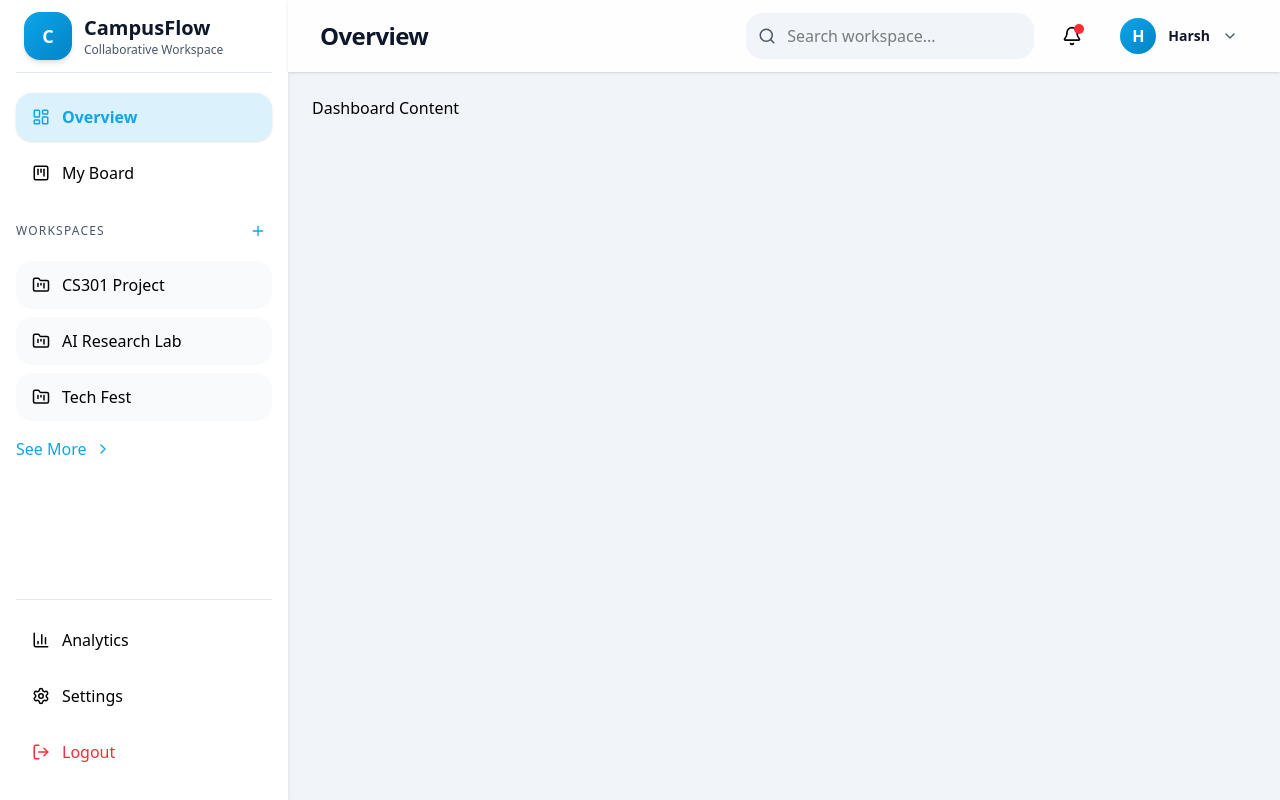
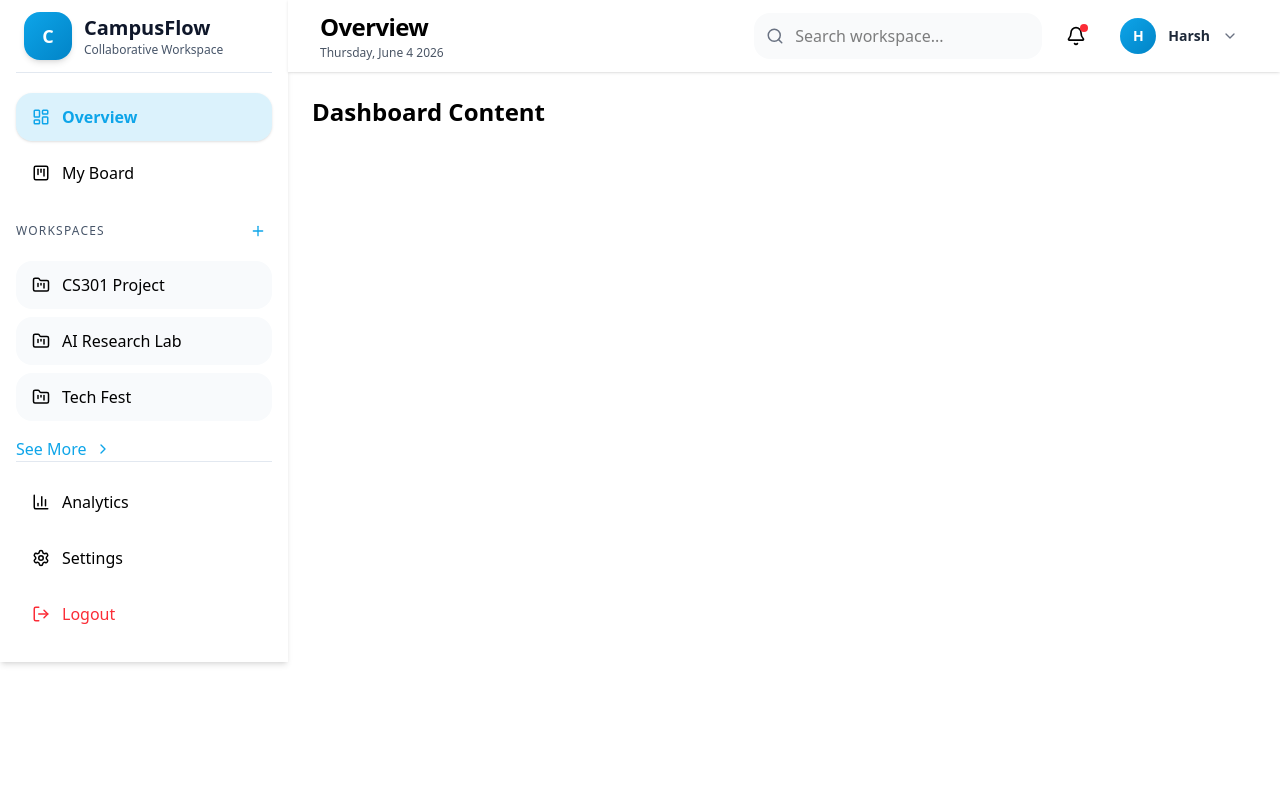
Before and after one commit to AshuNewatia/SoC, a React (Vite) app in the folder frontend/: page / in a window 1280 px wide. Built offline with nearby package versions, Linux system fonts and the light colour scheme.

Commit message:
responsive frontend done

```diff
--- a/frontend/src/App.jsx
+++ b/frontend/src/App.jsx
@@ -1,3 +1,4 @@
+import { useState } from "react";
 import { BrowserRouter, Routes, Route, Navigate } from "react-router-dom";
 
 import Login from "./pages/Login";
@@ -6,15 +7,18 @@ import Dashboard from "./pages/Dashboard";
 import Analytics from "./pages/Analytics";
 import Settings from "./pages/Settings";
 import Workspace from "./pages/Workspace";
-import MyBoard from "./pages/MyBoard"
+import MyBoard from "./pages/MyBoard";
 import OAuthCallback from "./pages/OAuthCallback";
 
+import Sidebar from "./components/sidebar/Sidebar";
+import Header from "./components/header/Header";
 import { useAuth } from "./context/authContext";
+
 
 // function ProtectedRoute({ children }) {
 //   const { user, loading } = useAuth();
 //   if (loading) {
-//     return <div>Loading...</div>;
+//     return <div className="flex items-center justify-center h-screen">Loading...</div>;
 //   }
 //   if (!user) {
 //     return <Navigate to="/login" />;
@@ -22,63 +26,81 @@ import { useAuth } from "./context/authContext";
 //   return children;
 // }
 
+// ✅ This layout includes the responsive sidebar + header
+function AuthenticatedLayout({ children }) {
+  const [sidebarOpen, setSidebarOpen] = useState(false);
+
+  return (
+    <div className="flex min-h-screen">
+      <Sidebar isOpen={sidebarOpen} onClose={() => setSidebarOpen(false)} />
+      <main className="flex-1">
+        <Header onMenuClick={() => setSidebarOpen(true)} />
+        {children}
+      </main>
+    </div>
+  );
+}
+
 function App() {
   return (
     <BrowserRouter>
       <Routes>
-
         {/* Public Routes */}
         <Route path="/login" element={<Login />} />
         <Route path="/signup" element={<Signup />} />
         <Route path="/oauth/callback" element={<OAuthCallback />} />
 
-        {/* Protected Routes */}
-
+        {/* ✅ Protected Routes with both guards and the responsive layout */}
         <Route
           path="/"
           element={
             // <ProtectedRoute>
-              <Dashboard />
+              <AuthenticatedLayout>
+                <Dashboard />
+              </AuthenticatedLayout>
             // </ProtectedRoute>
           }
         />
-
         <Route
           path="/analytics"
           element={
             // <ProtectedRoute>
-              <Analytics />
+              <AuthenticatedLayout>
+                <Analytics />
+              </AuthenticatedLayout>
             // </ProtectedRoute>
           }
         />
-
         <Route
           path="/settings"
           element={
             // <ProtectedRoute>
-              <Settings />
+              <AuthenticatedLayout>
+                <Settings />
+              </AuthenticatedLayout>
             // </ProtectedRoute>
           }
         />
-
         <Route
           path="/workspace/:id"
           element={
             // <ProtectedRoute>
-              <Workspace />
+              <AuthenticatedLayout>
+                <Workspace />
+              </AuthenticatedLayout>
             // </ProtectedRoute>
           }
         />
-
         <Route
           path="/myboard"
           element={
             // <ProtectedRoute>
-              <MyBoard />
+              <AuthenticatedLayout>
+                <MyBoard />
+              </AuthenticatedLayout>
             // </ProtectedRoute>
           }
         />
-
       </Routes>
     </BrowserRouter>
   );
--- a/frontend/src/components/header/Header.jsx
+++ b/frontend/src/components/header/Header.jsx
@@ -1,38 +1,57 @@
-import { Bell, Search, ChevronDown } from "lucide-react";
+// components/Header.jsx
+import { Bell, Search, ChevronDown, Menu } from "lucide-react";
 
-export default function Header({ title = "Overview" }) {
+export default function Header({ title = "Overview", onMenuClick }) {
+  const today = new Date();
+  const weekday = today.toLocaleDateString("en-US", { weekday: "long" });
+  const month = today.toLocaleDateString("en-US", { month: "long" });
+  const day = today.getDate();
+  const year = today.getFullYear();
+  const formattedDate = `${weekday}, ${month} ${day} ${year}`;
+
   return (
-    <header className="h-18 bg-white/90 backdrop-blur-md shadow-sm px-8 flex items-center justify-between sticky top-0 z-30">
-      {/* Left Side */}
-      <div>
-        <h1 className="text-2xl font-bold text-text-primary tracking-tight">{title}</h1>
+    <header className="h-16 md:h-18 bg-white/90 backdrop-blur-md shadow-sm px-4 md:px-8 flex items-center justify-between sticky top-0 z-30">
+      {/* Left Side: menu button + title + date */}
+      <div className="flex items-center gap-3">
+        {/* Menu button - visible only on mobile */}
+        <button
+          onClick={onMenuClick}
+          className="md:hidden p-2 -ml-2 rounded-lg hover:bg-gray-100 transition-all"
+          aria-label="Open menu"
+        >
+          <Menu size={20} />
+        </button>
+        <div>
+          <h1 className="text-xl md:text-2xl font-bold text-black tracking-tight">{title}</h1>
+          <p className="text-xs text-gray-600 mt-0.5 hidden md:block">{formattedDate}</p>
+        </div>
       </div>
 
-      {/* Right Side */}
-      <div className="flex items-center gap-4">
-        {/* Search */}
+      {/* Right Side: search, notification, profile (same as before) */}
+      <div className="flex items-center gap-2 md:gap-4">
         <div className="relative">
-          <Search size={18} className="absolute left-3 top-1/2 -translate-y-1/2 text-text-secondary" />
-          <input
-            type="text"
-            placeholder="Search workspace..."
-            className="w-72 pl-10 pr-4 py-2.5 rounded-2xl bg-bg-light border border-transparent outline-none focus:border-primary focus:ring-4 focus:ring-primary/10 transition-all"
-          />
+          <button className="md:hidden p-2 rounded-full hover:bg-gray-100 transition-all">
+            <Search size={18} className="text-gray-600" />
+          </button>
+          <div className="hidden md:block relative">
+            <Search size={18} className="absolute left-3 top-1/2 -translate-y-1/2 text-gray-500" />
+            <input
+              type="text"
+              placeholder="Search workspace..."
+              className="w-64 lg:w-72 pl-10 pr-4 py-2.5 rounded-2xl bg-gray-50 border border-transparent outline-none focus:border-primary focus:ring-4 focus:ring-primary/10 transition-all"
+            />
+          </div>
         </div>
-
-        {/* Notification */}
-        <button className="relative p-3 rounded-2xl hover:bg-bg-light hover:shadow-sm transition-all">
+        <button className="relative p-2 rounded-full hover:bg-gray-100 transition-all">
           <Bell size={20} />
-          <span className="absolute top-2.5 right-2.5 w-2.5 h-2.5 rounded-full bg-red-500" />
+          <span className="absolute top-1.5 right-1.5 w-2 h-2 rounded-full bg-red-500" />
         </button>
-
-        {/* Profile */}
-        <button className="flex items-center gap-3 px-2.5 py-1.5 rounded-2xl hover:bg-bg-light hover:shadow-sm transition-all">
-          <div className="w-9 h-9 rounded-full bg-gradient-to-br from-primary to-primary-hover flex items-center justify-center text-white font-semibold">
+        <button className="flex items-center gap-2 md:gap-3 pl-0 md:pl-2.5 pr-0 md:pr-2.5 py-1 rounded-full hover:bg-gray-100 transition-all">
+          <div className="w-8 h-8 md:w-9 md:h-9 rounded-full bg-gradient-to-br from-primary to-primary-hover flex items-center justify-center text-white font-semibold text-sm">
             H
           </div>
-          <p className="text-sm font-semibold text-text-primary">Harsh</p>
-          <ChevronDown size={16} className="text-text-secondary" />
+          <p className="text-sm font-semibold text-gray-800 hidden md:block">Harsh</p>
+          <ChevronDown size={16} className="text-gray-500 hidden md:block" />
         </button>
       </div>
     </header>
--- a/frontend/src/components/layouts/AppLayout.jsx
+++ b/frontend/src/components/layouts/AppLayout.jsx
@@ -3,7 +3,7 @@ import Header from "../header/Header";
 
 export default function AppLayout({ children, title }) {
   return (
-    <div className="flex h-screen bg-bg-light">
+    <div className="flex h-screen bg-slate-100">
       <Sidebar />
 
       <div className="flex-1 flex flex-col">
--- a/frontend/src/components/sidebar/Sidebar.jsx
+++ b/frontend/src/components/sidebar/Sidebar.jsx
@@ -7,6 +7,7 @@ import {
   LogOut,
   Plus,
   ChevronRight,
+  X,
 } from "lucide-react";
 
 const workspaces = [
@@ -15,11 +16,41 @@ const workspaces = [
   "Tech Fest",
 ];
 
-export default function Sidebar() {
+export default function Sidebar({ isOpen = false, onClose = () => {} }) {
   return (
-    <aside className="w-72 h-screen bg-white shadow-md relative z-30 flex flex-col">
-      {/* Logo */}
-      <div className="h-[72px] px-6 flex items-center">
+    <>
+      {/* Mobile overlay */}
+      {isOpen && (
+        <div
+          className="fixed inset-0 bg-black/50 z-40 md:hidden transition-opacity duration-300"
+          onClick={onClose}
+        />
+      )}
+
+      {/* Sidebar */}
+      <aside
+        className={`
+          fixed top-0 left-0 h-full w-72 bg-white shadow-md z-50 flex flex-col
+          transition-transform duration-300 ease-in-out
+          md:relative md:translate-x-0 md:z-30
+          ${isOpen ? "translate-x-0" : "-translate-x-full"}
+        `}
+      >
+        {/* Mobile header (close button + logo) */}
+        <div className="flex items-center justify-between p-4 border-b border-slate-200 md:hidden">
+          <div className="flex items-center gap-2">
+            <div className="w-10 h-10 rounded-xl bg-gradient-to-br from-primary to-primary-hover flex items-center justify-center text-white font-bold text-lg shadow-md">
+              C
+            </div>
+            <h1 className="font-bold text-xl text-text-primary">CampusFlow</h1>
+          </div>
+          <button onClick={onClose} className="p-1 rounded-lg hover:bg-slate-100 transition">
+            <X size={20} />
+          </button>
+        </div>
+
+        {/* Desktop logo – left aligned (as original) */}
+        <div className="hidden md:flex h-[72px] px-6 items-center">
           <div className="flex items-center gap-3">
             <div className="w-12 h-12 rounded-2xl bg-gradient-to-br from-primary to-primary-hover flex items-center justify-center text-white font-bold text-lg shadow-md">
               C
@@ -31,12 +62,13 @@ export default function Sidebar() {
           </div>
         </div>
 
-      {/* Divider aligned with header */}
+        {/* Divider */}
         <div className="px-4">
           <div className="h-px bg-slate-200"></div>
         </div>
 
-      {/* Navigation */}
+        {/* Scrollable content */}
+        <div className="flex-1 overflow-y-auto">
           <div className="px-4 py-5 space-y-2">
             <button className="w-full flex items-center gap-3 px-4 py-3 rounded-xl bg-primary/15 text-primary font-semibold shadow-sm transition-all">
               <LayoutDashboard size={18} />
@@ -48,7 +80,6 @@ export default function Sidebar() {
             </button>
           </div>
 
-      {/* Workspaces */}
           <div className="px-4">
             <div className="flex items-center justify-between mb-4">
               <h3 className="text-xs uppercase tracking-widest text-text-secondary">Workspaces</h3>
@@ -72,9 +103,10 @@ export default function Sidebar() {
               <ChevronRight size={16} />
             </button>
           </div>
+        </div>
 
-      {/* Bottom Section */}
-      <div className="mt-auto px-4 pb-6">
+        {/* Bottom section */}
+        <div className="px-4 pb-6">
           <div className="border-t border-slate-200 pt-4 space-y-2">
             <button className="w-full flex items-center gap-3 px-4 py-3 rounded-xl hover:bg-slate-100 hover:shadow-sm transition-all">
               <BarChart3 size={18} />
@@ -91,5 +123,6 @@ export default function Sidebar() {
           </div>
         </div>
       </aside>
+    </>
   );
 }
--- a/frontend/src/pages/Dashboard.jsx
+++ b/frontend/src/pages/Dashboard.jsx
@@ -1,11 +1,9 @@
-import AppLayout from "../components/layouts/AppLayout";
-
+// Dashboard.jsx – simplified
 export default function Dashboard() {
   return (
-    <AppLayout title="Overview">
-
-      <h1>Dashboard Content</h1>
-
-    </AppLayout>
+    <div className="p-6">
+      <h1 className="text-2xl font-bold">Dashboard Content</h1>
+      {/* rest of your dashboard UI */}
+    </div>
   );
 }
--- a/frontend/src/pages/Login.jsx
+++ b/frontend/src/pages/Login.jsx
@@ -21,7 +21,7 @@ function Login() {
 
     try {
       await login(email, password);
-      navigate('/');
+      navigate('/dashboard');
     } catch (err) {
       const message = err.response?.data?.message || 'Login failed';
       setError(message);
--- a/frontend/src/pages/MyBoard.jsx
+++ b/frontend/src/pages/MyBoard.jsx
@@ -1,11 +1,9 @@
-import AppLayout from "../components/layouts/AppLayout";
-
-export default function MyBoard() {
+// Dashboard.jsx – simplified
+export default function Dashboard() {
   return (
-    <AppLayout title="Overview">
-
-      <h1>MyBoard Content</h1>
-
-    </AppLayout>
+    <div className="p-6">
+      <h1 className="text-2xl font-bold">MyBoard Content</h1>
+      {/* rest of your dashboard UI */}
+    </div>
   );
 }
--- a/frontend/src/pages/Signup.jsx
+++ b/frontend/src/pages/Signup.jsx
@@ -25,7 +25,7 @@ function Signup() {
     loading(true);
     try {
       await signup(name, email, password);
-      navigate('/');
+      navigate('/dashboard');
     } catch (err) {
       setError(err.response?.data?.message || 'Signup failed');
     } finally {
```
Also changed, not shown: frontend/src/pages/Analytics.jsx (+6 -8 lines), frontend/src/pages/Settings.jsx (+6 -8 lines), frontend/src/pages/WorkSpace.jsx (+6 -8 lines), frontend/src/pages/PrivateBoard.jsx (deleted). Lines whose indentation alone changed are shown as unchanged.
